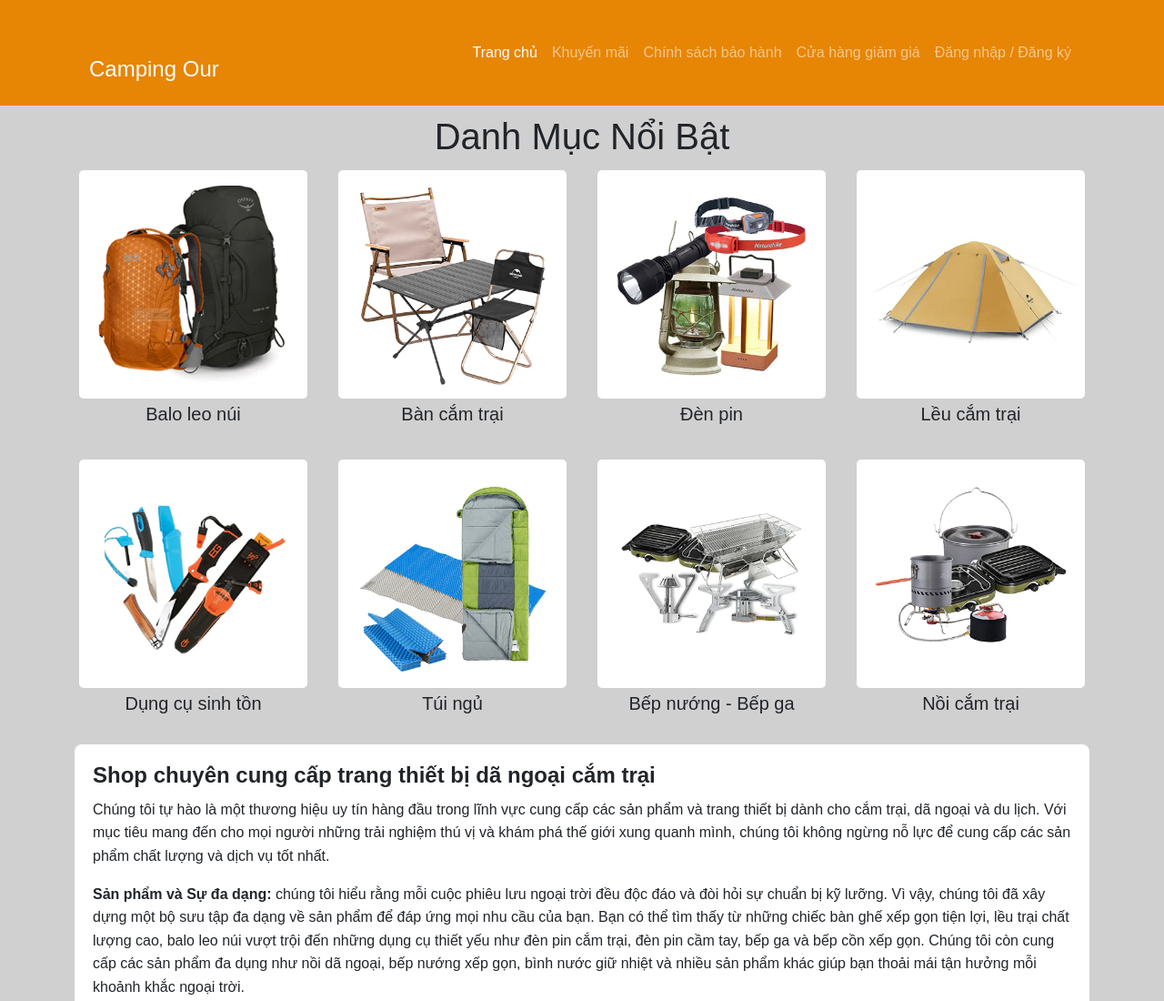
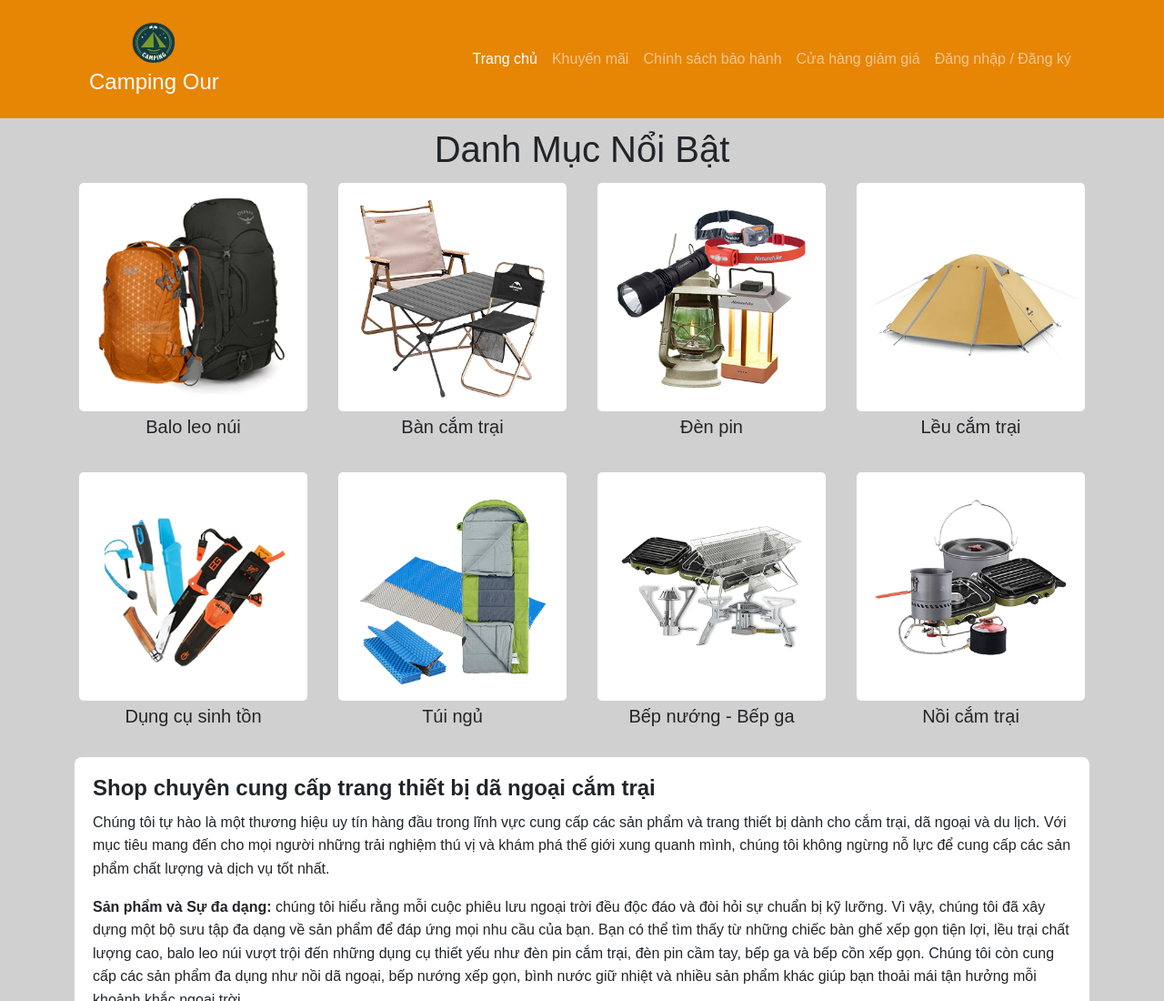
Before and after one commit to duykhanh28/Do-An, a plain HTML site: page index.html in a window 1280 px wide. Shown: the top 1100 px of the page at 91% size. Drawn offline with Linux system fonts and the light colour scheme; files that its build step writes are made by us from their sources; files whose address does not match are found by name.

Commit message:
Update index.html

```diff
--- a/index.html
+++ b/index.html
@@ -19,7 +19,7 @@
           <a class="navbar-brand" href="#">
             <div class="logo">
               <img
-                src="../public/images/05b6f24fdd179e6be9df30522d2843f9-sello-redondeado-camping-vintage-by-vexels-removebg-preview.png"
+                src="05b6f24fdd179e6be9df30522d2843f9-sello-redondeado-camping-vintage-by-vexels-removebg-preview.png"
                 alt="">
               <br>
               Camping Our
```
